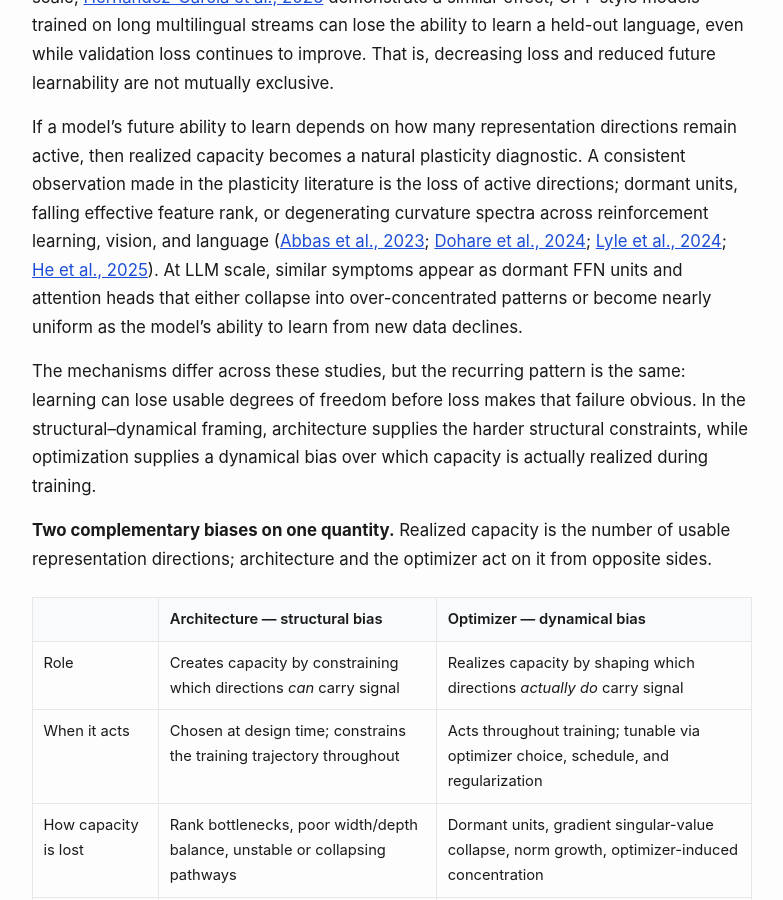
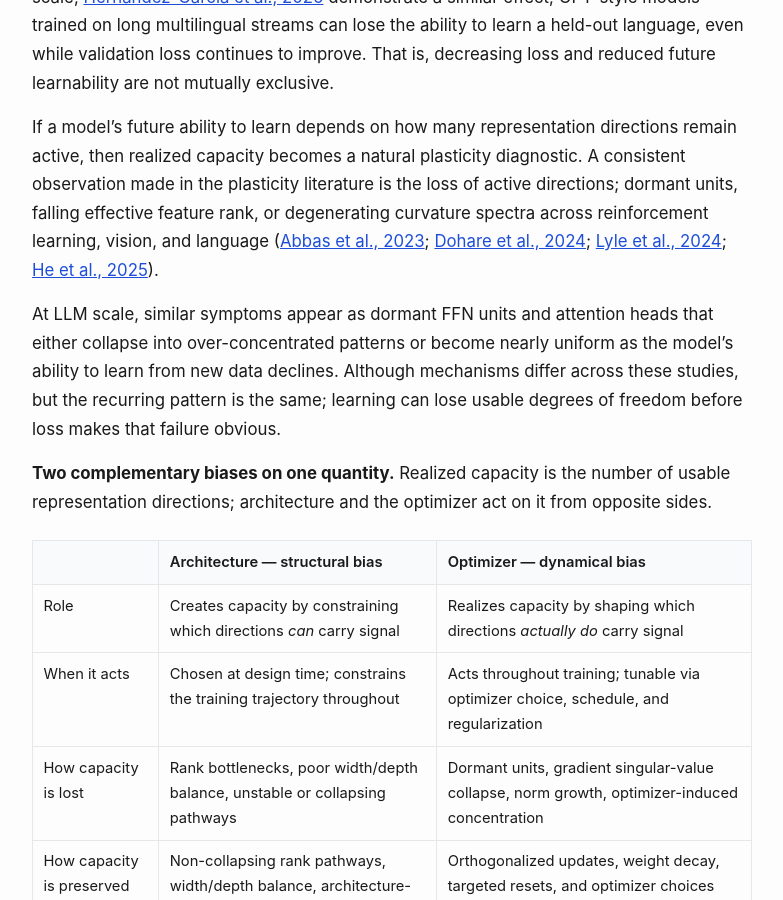
Before and after one commit to optimizer-scaling-laws/optimizer-scaling-laws.github.io, a Jekyll site: the page built from _posts/2026-06-26-architecture-creates-capacity-optimizers-realize-it.md, in a window 1280 px wide and 900 px high, scrolled down 13691 px. Shown: the whole window, without its empty margins (248-1031 px from the left). Built offline with Jekyll 4.4.1, drawn with Linux system fonts in a browser that asks for light colours.

Commit message:
Final update round 9.3

```diff
--- a/_posts/2026-06-26-architecture-creates-capacity-optimizers-realize-it.md
+++ b/_posts/2026-06-26-architecture-creates-capacity-optimizers-realize-it.md
@@ -477,9 +477,10 @@ Continual learning raises a forward-looking version of the same question. Forget
 
 The reason the conjecture matters is that loss can decouple from adaptability, just as it decouples from realized capacity above. <a href="https://arxiv.org/abs/2602.11137" target="_blank" rel="noopener noreferrer">Han et al., 2026</a> showed that larger pretraining weight decay yields more adaptable base models — larger downstream gains after fine-tuning — even when validation loss would have selected a different checkpoint. At LLM scale, <a href="https://arxiv.org/abs/2606.24752" target="_blank" rel="noopener noreferrer">Hernandez-Garcia et al., 2026</a> demonstrate a similar effect; GPT-style models trained on long multilingual streams can lose the ability to learn a held-out language, even while validation loss continues to improve. That is, decreasing loss and reduced future learnability are  not mutually exclusive.
 
-If a model’s future ability to learn depends on how many representation directions remain active, then realized capacity becomes a natural plasticity diagnostic. A consistent observation made in the plasticity literature is the loss of active directions; dormant units, falling effective feature rank, or degenerating curvature spectra across reinforcement learning, vision, and language (<a href="https://arxiv.org/abs/2303.07507" target="_blank" rel="noopener noreferrer">Abbas et al., 2023</a>; <a href="https://www.nature.com/articles/s41586-024-07711-7" target="_blank" rel="noopener noreferrer">Dohare et al., 2024</a>; <a href="https://arxiv.org/abs/2402.18762" target="_blank" rel="noopener noreferrer">Lyle et al., 2024</a>; <a href="https://arxiv.org/abs/2509.22335" target="_blank" rel="noopener noreferrer">He et al., 2025</a>). At LLM scale, similar symptoms appear as dormant FFN units and attention heads that either collapse into over-concentrated patterns or become nearly uniform as the model’s ability to learn from new data declines.
+If a model’s future ability to learn depends on how many representation directions remain active, then realized capacity becomes a natural plasticity diagnostic. A consistent observation made in the plasticity literature is the loss of active directions; dormant units, falling effective feature rank, or degenerating curvature spectra across reinforcement learning, vision, and language (<a href="https://arxiv.org/abs/2303.07507" target="_blank" rel="noopener noreferrer">Abbas et al., 2023</a>; <a href="https://www.nature.com/articles/s41586-024-07711-7" target="_blank" rel="noopener noreferrer">Dohare et al., 2024</a>; <a href="https://arxiv.org/abs/2402.18762" target="_blank" rel="noopener noreferrer">Lyle et al., 2024</a>; <a href="https://arxiv.org/abs/2509.22335" target="_blank" rel="noopener noreferrer">He et al., 2025</a>).
 
-The mechanisms differ across these studies, but the recurring pattern is the same: learning can lose usable degrees of freedom before loss makes that failure obvious. In the structural--dynamical framing, architecture supplies the harder structural constraints, while optimization supplies a dynamical bias over which capacity is actually realized during training.
+At LLM scale, similar symptoms appear as dormant FFN units and attention heads that either collapse into over-concentrated patterns or become nearly uniform as the model’s ability to learn from new data declines. Although mechanisms differ across these studies, but the recurring pattern is the same; learning can lose usable degrees of freedom before loss makes that failure obvious.
+
 
 **Two complementary biases on one quantity.** Realized capacity is the number of usable representation directions; architecture and the optimizer act on it from opposite sides.
 
```
